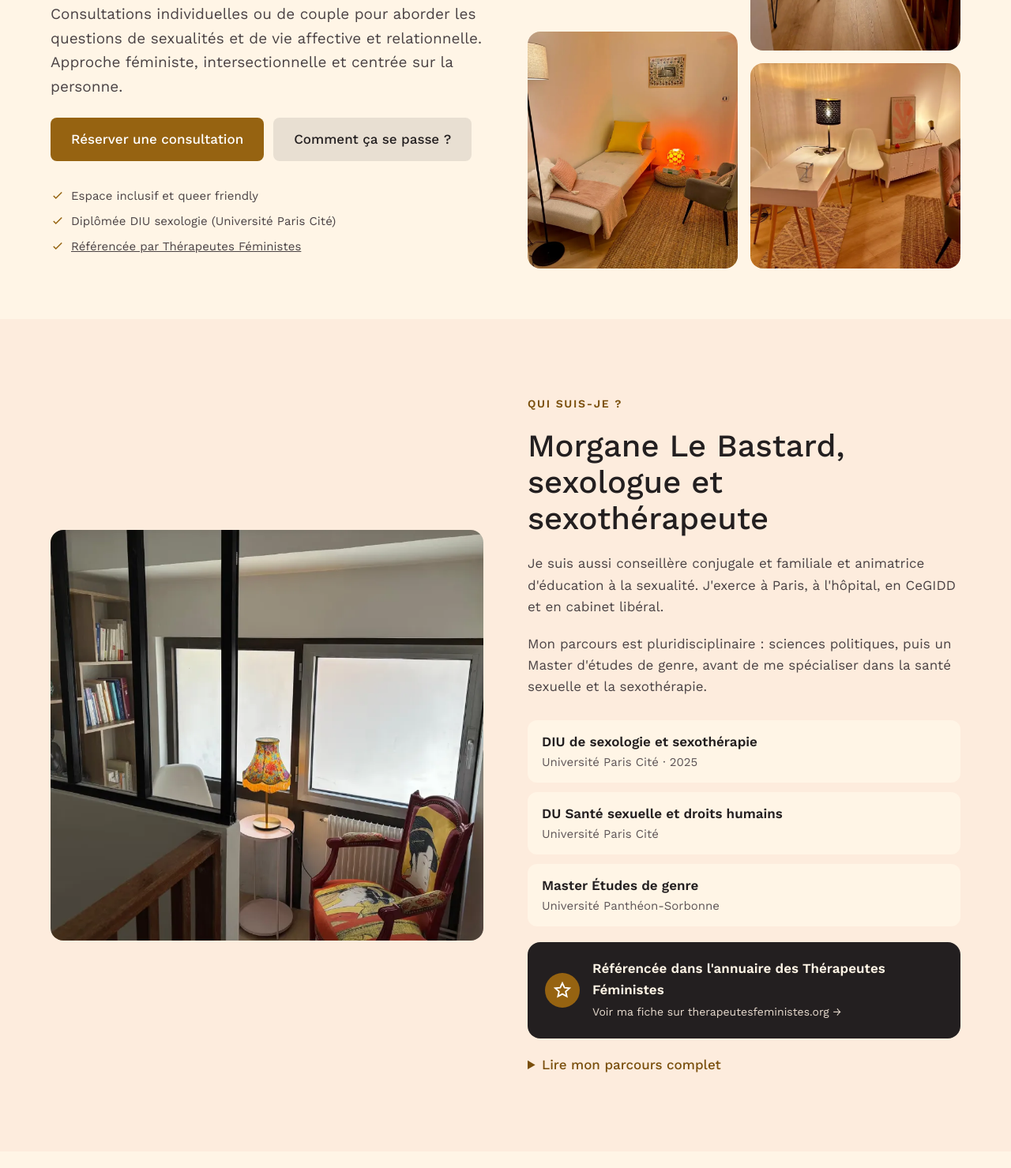
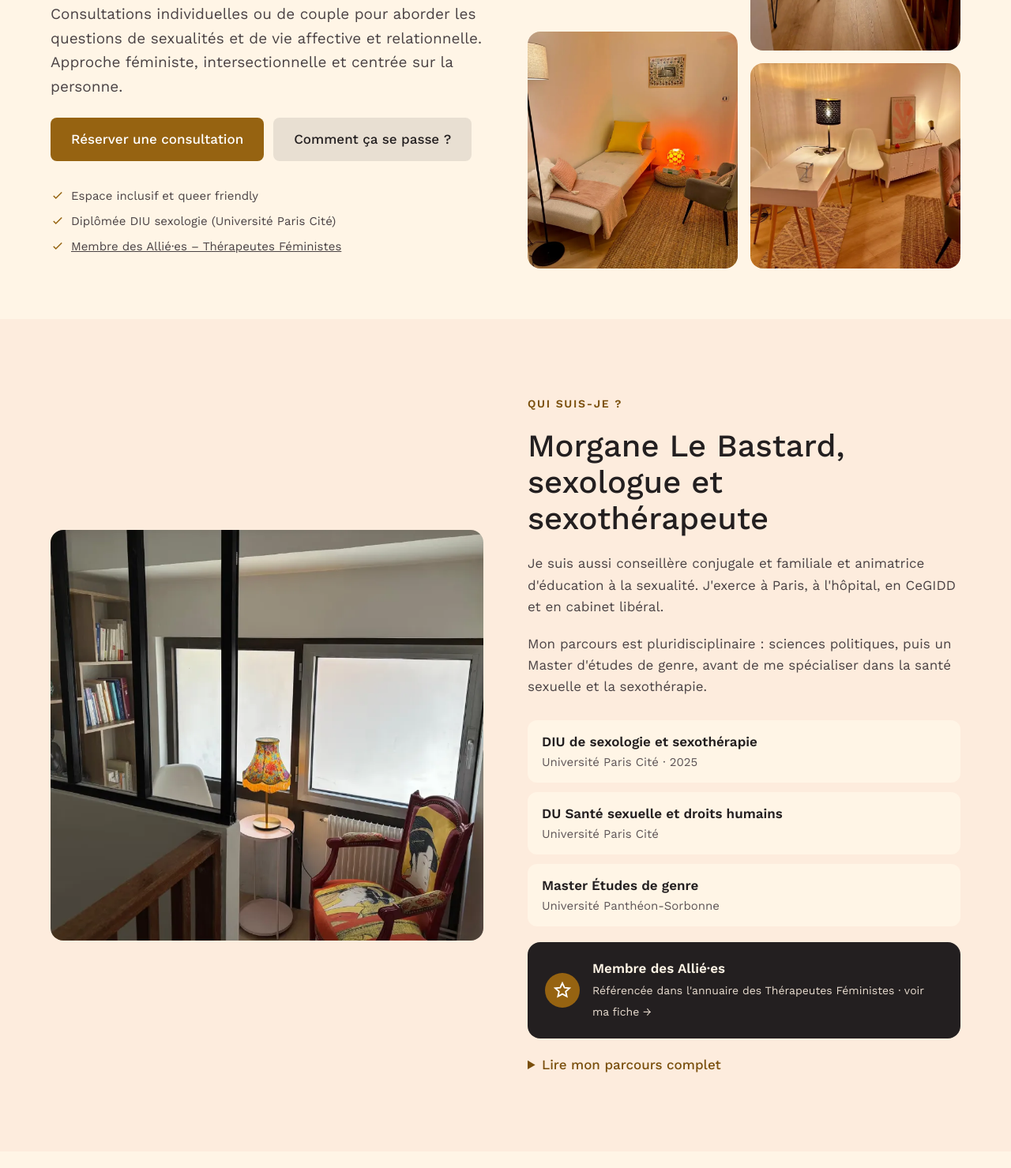
Before and after one commit to jorisbassole/site_momo, a website: page index.html in a window 1280 px wide. Shown: the part 461-1940 px from the top of the page at 79% size. Drawn offline with nearby package versions, Linux system fonts and the light colour scheme.

Commit message:
Mise en avant Les Allié·es

```diff
--- a/index.html
+++ b/index.html
@@ -82,7 +82,7 @@
       <ul class="checks">
         <li><svg aria-hidden="true" width="18" height="18" viewBox="0 0 24 24" fill="none" stroke="#966311" stroke-width="2"><path d="M5 12l4 4L19 6"/></svg>Espace inclusif et queer friendly</li>
         <li><svg aria-hidden="true" width="18" height="18" viewBox="0 0 24 24" fill="none" stroke="#966311" stroke-width="2"><path d="M5 12l4 4L19 6"/></svg>Diplômée DIU sexologie (Université Paris Cité)</li>
-        <li><svg aria-hidden="true" width="18" height="18" viewBox="0 0 24 24" fill="none" stroke="#966311" stroke-width="2"><path d="M5 12l4 4L19 6"/></svg><a href="https://therapeutesfeministes.org/professionnel/morgan-le-bastard/" target="_blank" rel="noopener">Référencée par Thérapeutes Féministes</a></li>
+        <li><svg aria-hidden="true" width="18" height="18" viewBox="0 0 24 24" fill="none" stroke="#966311" stroke-width="2"><path d="M5 12l4 4L19 6"/></svg><a href="https://therapeutesfeministes.org/professionnel/morgan-le-bastard/" target="_blank" rel="noopener">Membre des Allié·es – Thérapeutes Féministes</a></li>
       </ul>
     </div>
     <div class="hero-photos">
@@ -109,7 +109,7 @@
       </ul>
       <a class="annuaire" href="https://therapeutesfeministes.org/professionnel/morgan-le-bastard/" target="_blank" rel="noopener">
         <span class="ico"><svg aria-hidden="true" width="22" height="22" viewBox="0 0 24 24" fill="none" stroke="#fff" stroke-width="2"><path d="M12 2l2.9 6.3 6.9.7-5.2 4.6 1.5 6.8L12 17l-6.1 3.4 1.5-6.8L2.2 9l6.9-.7z"/></svg></span>
-        <span><strong>Référencée dans l'annuaire des Thérapeutes Féministes</strong><small>Voir ma fiche sur therapeutesfeministes.org →</small></span>
+        <span><strong>Membre des Allié·es</strong><small>Référencée dans l'annuaire des Thérapeutes Féministes · voir ma fiche →</small></span>
       </a>
       <details class="parcours" id="parcours">
         <summary>Lire mon parcours complet</summary>
@@ -232,7 +232,7 @@
   <div class="wrap">
     <span>© <span id="annee">2026</span> Morgane Le Bastard · Sexologue à Paris</span>
     <nav aria-label="Liens de pied de page">
-      <a href="https://therapeutesfeministes.org/professionnel/morgan-le-bastard/" target="_blank" rel="noopener">Thérapeutes Féministes</a>
+      <a href="https://therapeutesfeministes.org/professionnel/morgan-le-bastard/" target="_blank" rel="noopener">Les Allié·es – Thérapeutes Féministes</a>
       <a href="mentions-legales">Mentions légales</a>
     </nav>
   </div>
```
